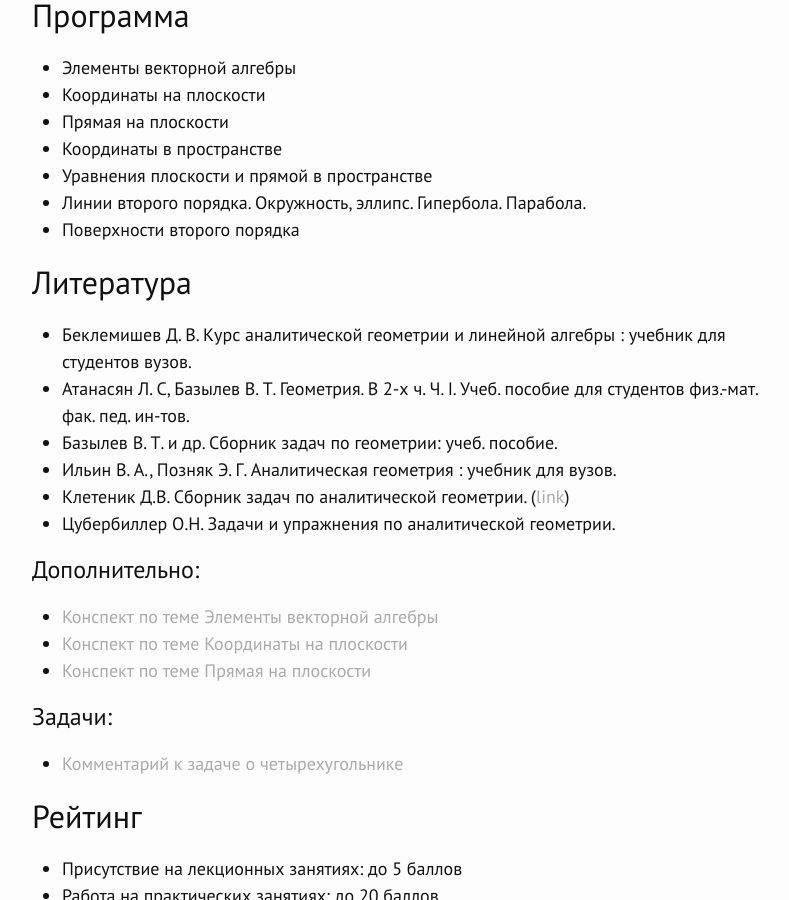
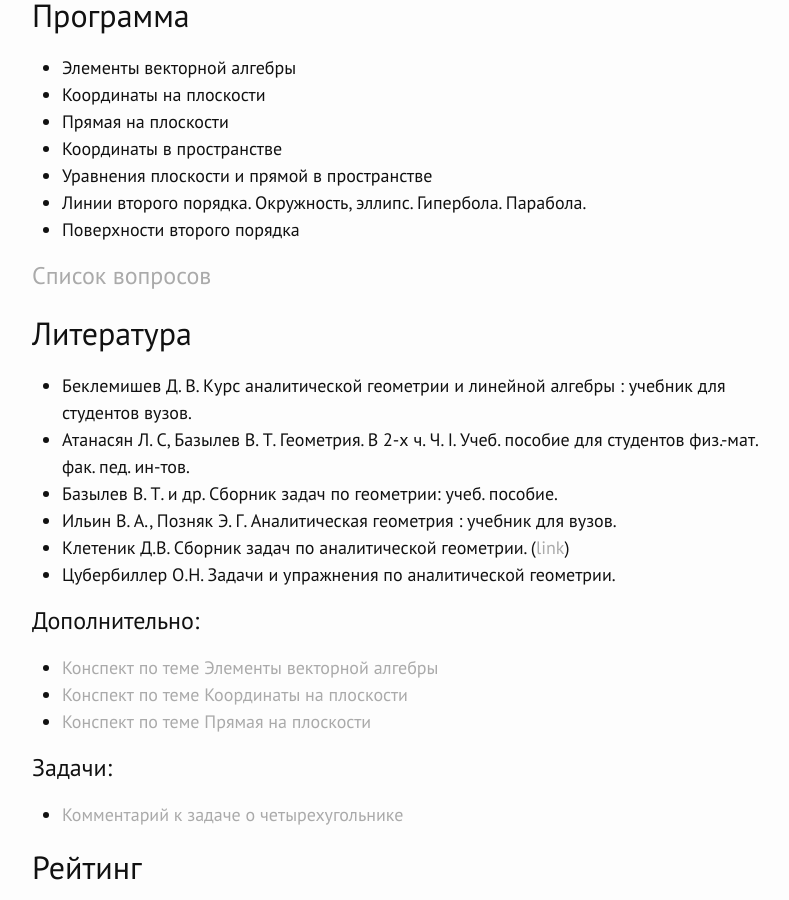
Before and after one commit to raxal/edu, a Jekyll site: the page built from _posts/2017-02-01-2017-spring-geometry-1.md, in a window 1280 px wide and 900 px high, scrolled down 651 px. Shown: the whole window, without its empty margins (238-1027 px from the left). Built offline with Jekyll 4.4.1, drawn with Linux system fonts in a browser that asks for light colours; nearby versions of some CDN libraries.

Commit message:
Add exam to 2017-spring/geometry-1,geometry-3

```diff
--- a/_posts/2017-02-01-2017-spring-geometry-1.md
+++ b/_posts/2017-02-01-2017-spring-geometry-1.md
@@ -23,6 +23,8 @@ categories: course
 - Уравнения плоскости и прямой в пространстве
 - Линии второго порядка. Окружность, эллипс. Гипербола. Парабола.
 - Поверхности второго порядка
+
+[Список вопросов](https://github.com/raxal/edu-courses/blob/master/2017-spring/geometry-1/exam.md)
 
 ## Литература
 
```
Also changed, not shown: _posts/2017-02-01-2017-spring-geometry-3.md (+2 -0 lines).
